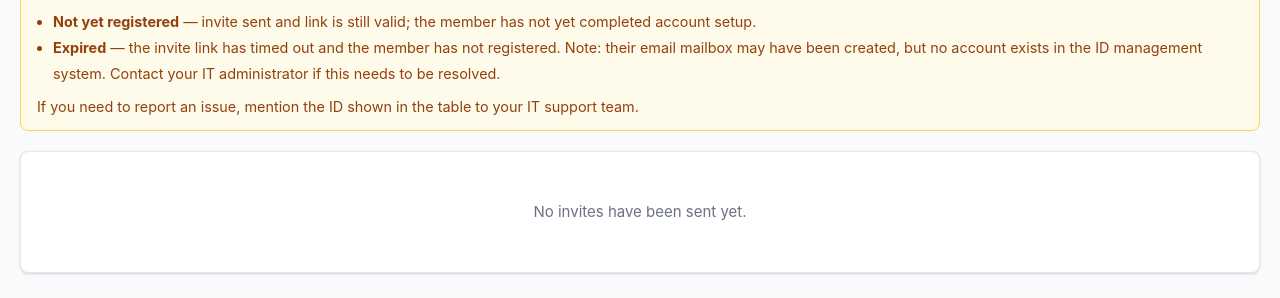
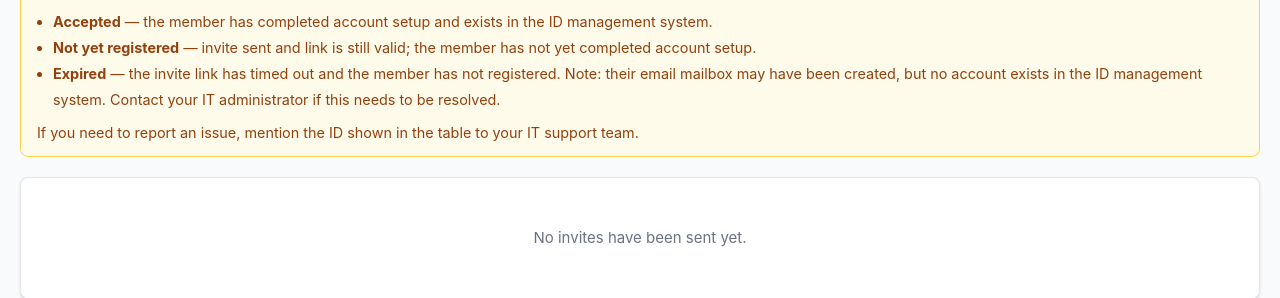
Before and after one commit to drcdev-gh/pocketboard, a FastAPI app: template app/templates/audit.html in a window 1280 px wide. Shown: the part 207-505 px from the top of the page. Run offline with FastAPI, Linux system fonts and the light colour scheme; the template is opened without the code that fills it, so the values that code supplies are empty.

Commit message:
Show Accepted badge on audit log when invite has been taken up
Previously entries where the invitee had registered in PocketID (or
the signup token was used) showed no status badge, making it
indistinguishable from an invite that had just been sent. The new
green Accepted badge makes it clear the onboarding completed.

Co-Authored-By: Claude Sonnet 4.6 <noreply@anthropic.com>

```diff
--- a/app/routes/audit.py
+++ b/app/routes/audit.py
@@ -72,10 +72,13 @@ async def audit_log(request: Request, page: int = 1):
             entry["groups"] = []
         entry["pending_registration"] = False
         entry["invite_expired"] = False
+        entry["invite_accepted"] = False
         if entry["status"] in ("sent", "email_failed"):
             email_registered = entry["invitee_email"].lower() in registered_emails
             token_used = token_usage.get(entry.get("pocketid_token_id", ""), 0) >= 1
-            if not email_registered and not token_used:
+            if email_registered or token_used:
+                entry["invite_accepted"] = True
+            else:
                 try:
                     created = datetime.fromisoformat(entry["created_at"].replace("Z", "+00:00"))
                     if created + ttl < now:
--- a/app/static/style.css
+++ b/app/static/style.css
@@ -36,6 +36,7 @@ html { scroll-behavior: smooth; }
 [data-theme="dark"] .alert-error   { background: rgba(248,113,113,.12); border-color: #f87171; }
 [data-theme="dark"] .alert-warning { background: rgba(251,191,36,.12);  border-color: #fbbf24; }
 [data-theme="dark"] .badge         { background: rgba(96,165,250,.15); border-color: rgba(96,165,250,.3); }
+[data-theme="dark"] .badge-accepted { background: rgba(34,197,94,.15); border-color: rgba(34,197,94,.4); color: #86efac; }
 [data-theme="dark"] .badge-pending { background: rgba(251,191,36,.15); border-color: rgba(251,191,36,.4); color: #fbbf24; }
 [data-theme="dark"] .badge-expired { background: rgba(248,113,113,.15); border-color: rgba(248,113,113,.4); color: #f87171; }
 
@@ -327,6 +328,7 @@ body {
 .status-email_failed { color: var(--yellow); }
 .status-failed { color: var(--red); }
 .status-log_cleared { color: var(--muted); }
+.badge-accepted { background:#dcfce7; color:#15803d; border-color:#bbf7d0; }
 .badge-pending { background:#fffbeb; color:#92400e; border-color:#fcd34d; }
 .badge-expired { background:#fef2f2; color:#c81e1e; border-color:#fca5a5; }
 
--- a/app/templates/audit.html
+++ b/app/templates/audit.html
@@ -10,6 +10,7 @@
 <div class="alert alert-warning">
   <strong>Invite status guide:</strong>
   <ul style="margin-top:6px;margin-left:16px;line-height:1.8">
+    <li><strong>Accepted</strong> — the member has completed account setup and exists in the ID management system.</li>
     <li><strong>Not yet registered</strong> — invite sent and link is still valid; the member has not yet completed account setup.</li>
     <li><strong>Expired</strong> — the invite link has timed out and the member has not registered. Note: their email mailbox may have been created, but no account exists in the ID management system. Contact your IT administrator if this needs to be resolved.</li>
   </ul>
@@ -65,7 +66,9 @@
         <td>
           {% set status_labels = {"sent": "Sent", "email_failed": "Email failed", "offboarding_requested": "Offboarding requested", "log_cleared": "Log cleared", "template_changed": "Template changed", "users_anonymised": "Users anonymised"} %}
           <span class="status status-{{ e.status }}">{{ status_labels.get(e.status, e.status) }}</span>
-          {% if e.invite_expired %}
+          {% if e.invite_accepted %}
+          <div style="margin-top:4px"><span class="badge badge-accepted">Accepted</span></div>
+          {% elif e.invite_expired %}
           <div style="margin-top:4px"><span class="badge badge-expired">Expired</span></div>
           {% elif e.pending_registration %}
           <div style="margin-top:4px"><span class="badge badge-pending">Not yet registered</span></div>
```
Also changed, not shown: tests/test_routes_audit.py (+5 -4 lines).
